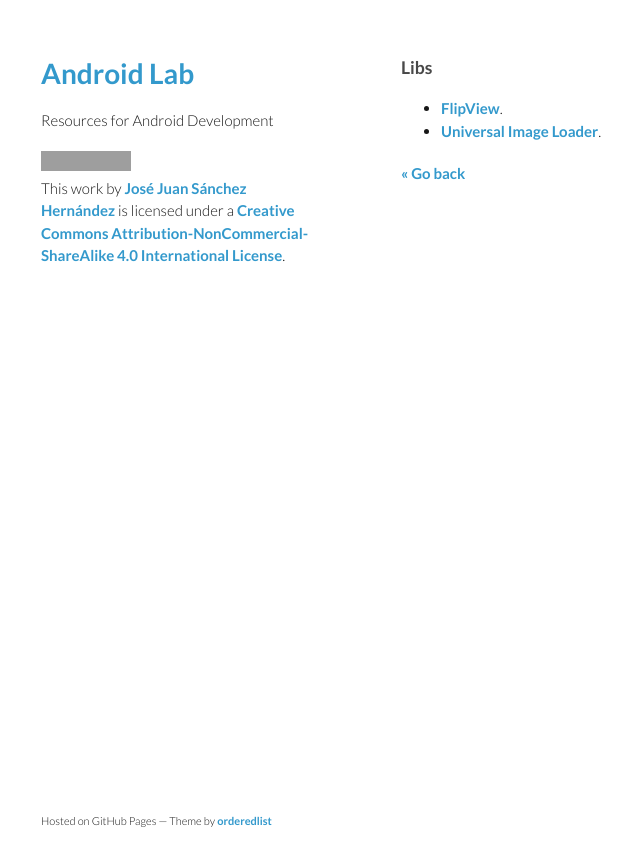
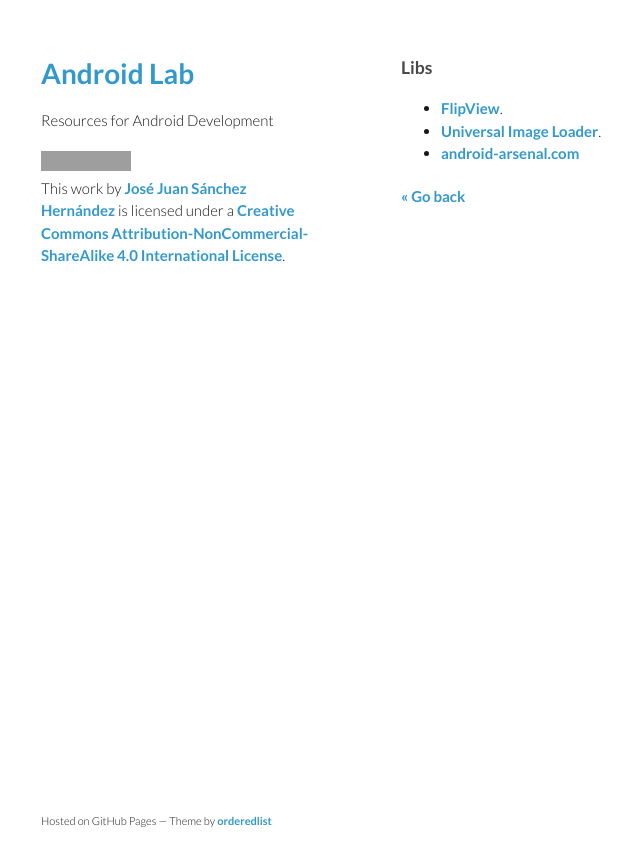
Before and after one commit to josejuansanchez/josejuansanchez.github.io, a Jekyll site: the page built from androidlab/libs.md, in a window 1280 px wide. Shown: the top 866 px of the page, without its empty margins (169-809 px from the left). Built offline with Jekyll 4.4.1, drawn with Linux system fonts in a browser that asks for light colours; grey boxes are pictures that could not be loaded.

Commit message:
Update libs.md

```diff
--- a/androidlab/libs.md
+++ b/androidlab/libs.md
@@ -6,5 +6,6 @@ title: Android Lab
 ### Libs
   * [FlipView](https://github.com/emilsjolander/android-FlipView).
   * [Universal Image Loader](https://github.com/nostra13/Android-Universal-Image-Loader).
+  * [android-arsenal.com](http://android-arsenal.com)
 
 [&laquo; Go back](./)
```
